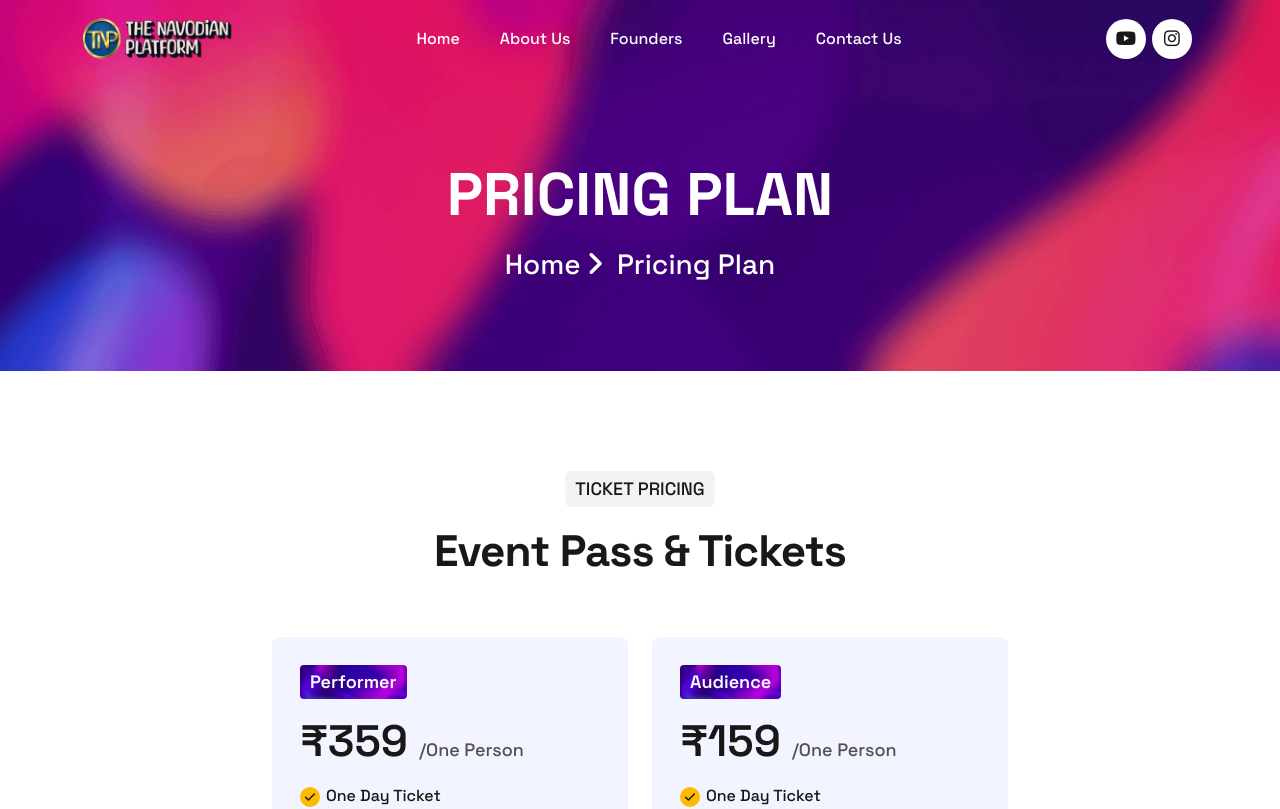
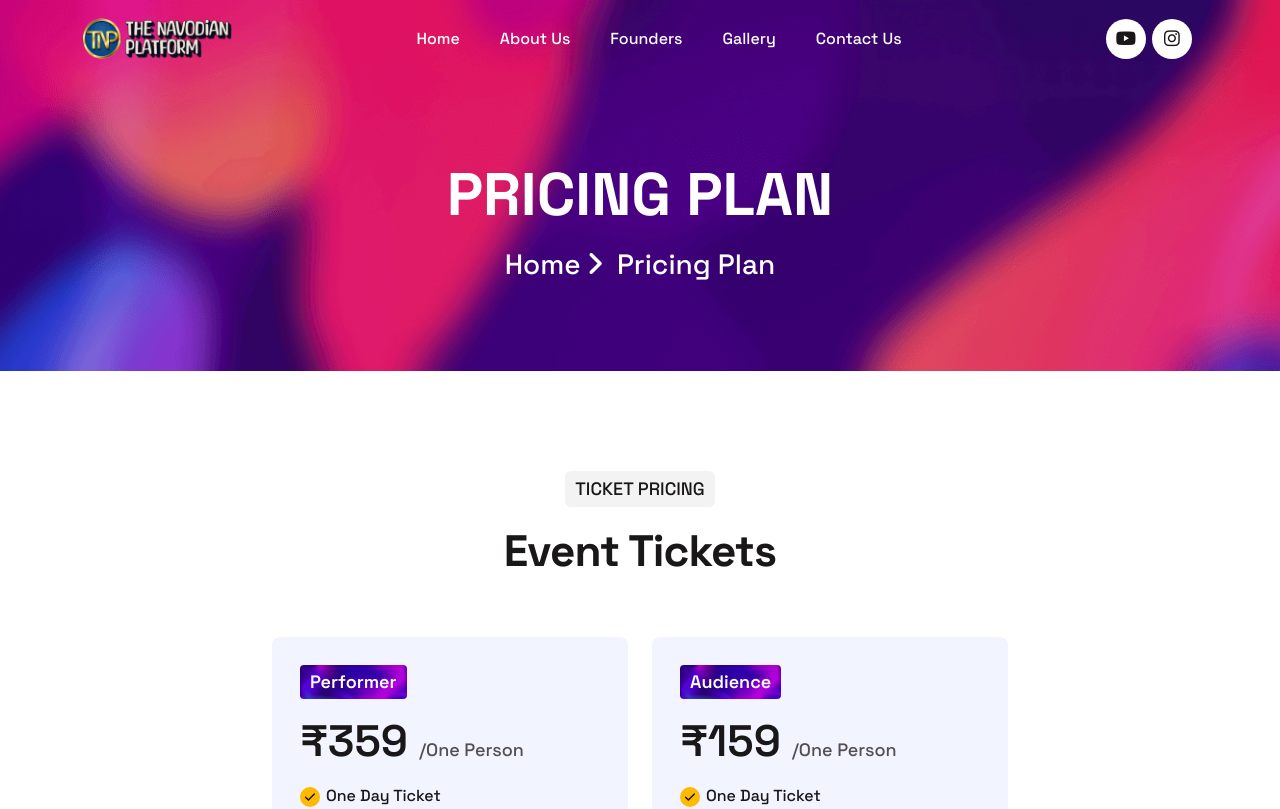
Before and after one commit to thenavodianplatform/tnp, a Next.js app: page /pricing-plan in a window 1280 px wide. Shown: the top 809 px of the page. Built offline with nearby package versions, Linux system fonts and the light colour scheme.

Commit message:
Update page.tsx

```diff
--- a/app/pricing-plan/page.tsx
+++ b/app/pricing-plan/page.tsx
@@ -31,7 +31,7 @@ export default function PricingPlan() {
 									<div className="heading2 text-center space-margin60">
 										<h5>ticket pricing</h5>
 										<div className="space18" />
-										<h2>Event Pass &amp; Tickets</h2>
+										<h2>Event Tickets</h2>
 									</div>
 								</div>
 							</div>
```
